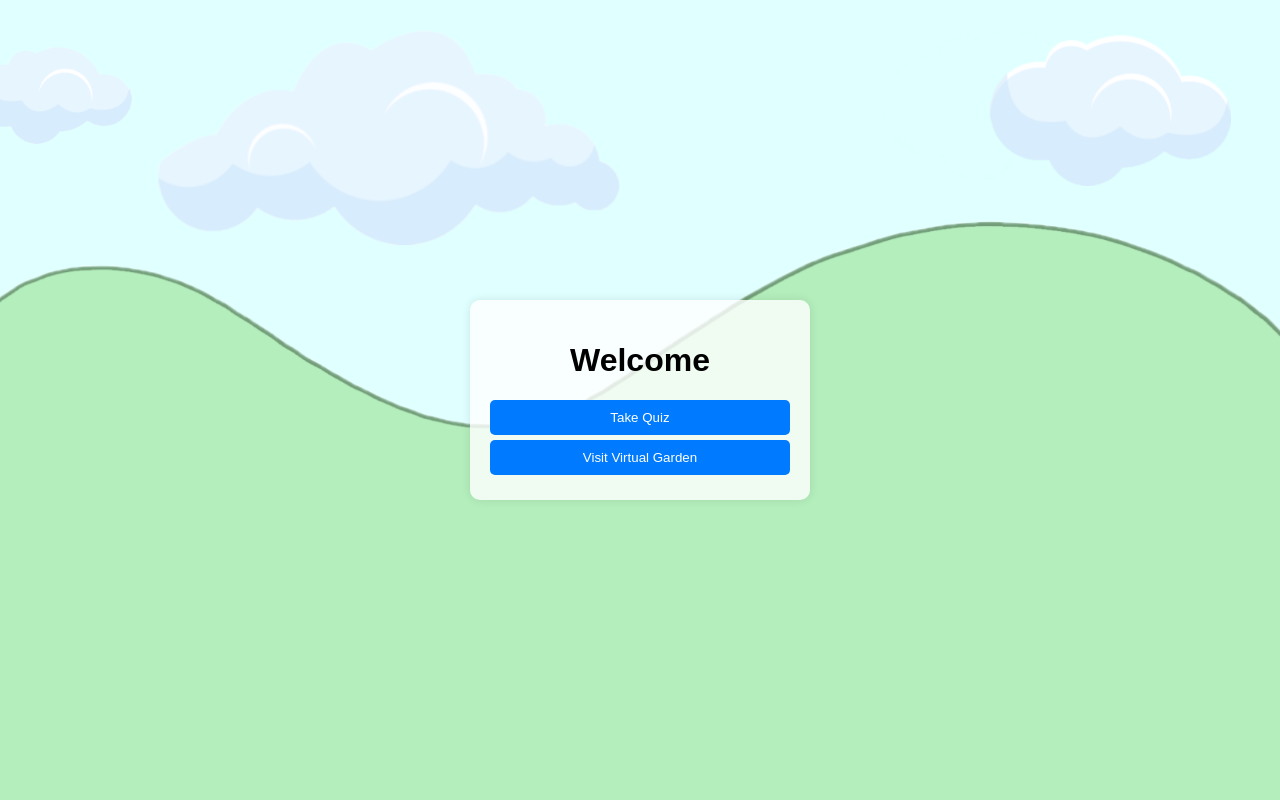
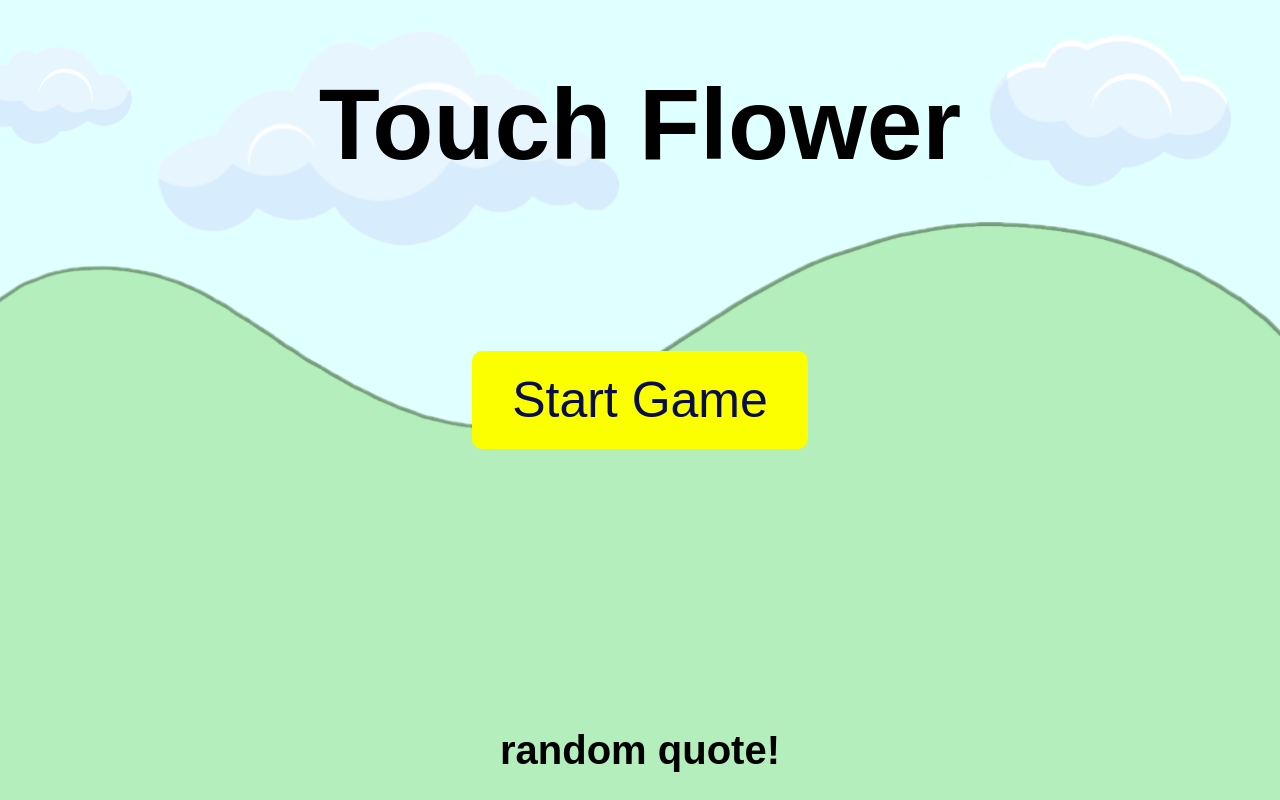
Before and after one commit to TheAlex7/VenusHacks2024, a website: page src/client/index.html in a window 1280 px wide. Drawn offline with Linux system fonts and the light colour scheme; a web font is replaced by a local one.

Commit message:
home screen rough draft

```diff
--- a/src/client/index.html
+++ b/src/client/index.html
@@ -7,10 +7,17 @@
     <link rel="stylesheet" href="styles.css">
 </head>
 <body>
+    <div id="game-title">
+        <h1>Touch Flower</h1>
+    </div>
+
+    <div id="quote">
+        <h1>random quote!</h1>
+    </div>
+
     <div id="home-screen">
-        <h1>Welcome</h1>
-        <button onclick="startQuiz()">Take Quiz</button>
-        <button onclick="visitGarden()">Visit Virtual Garden</button>
+        <button id="start-button" onclick="startQuiz()">Start Game</button>
+        <!-- <button onclick="visitGarden()">Visit Virtual Garden</button> -->
     </div>
     <div id="quiz-container" class="hidden">
         <h1>Quiz</h1>
--- a/src/client/styles.css
+++ b/src/client/styles.css
@@ -1,3 +1,5 @@
+@import url("https://fonts.googleapis.com/css?family=Sofia");
+
 body {
     font-family: Arial, sans-serif;
     background-image: url('background.png');
@@ -15,16 +17,39 @@ body {
     display: none;
 }
 
-#home-screen, #quiz-container, #garden-container {
-    background: rgba(255, 255, 255, 0.8); /* Slightly transparent background */
+#start-button {
+    background: rgba(251, 255, 0,1);
+    color: rgb(9, 13, 72);
+    font-size: 50px;
+    padding: 20px 40px;
+    border: none;
+    border-radius: 10px;
+    cursor: pointer;
+    transition: background 0.3s;
+}
+
+#start-button:hover {
+    background: rgb(209, 211, 115);
+}
+/*
+#home-screen{
+    background: rgba(255, 251, 38,1);
+    padding:20px;
+    border-radius: 10px;
+} */
+#quiz-container, #garden-container {
+    background: rgba( 0, 48.2, 51.4, 0.6); /* Slightly transparent background */
     padding: 20px;
+    color:aliceblue;
+    /* font-family: "Sofia", Arial; */
     border-radius: 10px;
     box-shadow: 0 0 10px rgba(0, 0, 0, 0.1);
-    width: 300px;
+    width: 500px;
+    height: 700px;
     text-align: center;
 }
 
-#home-screen button, #garden-container button {
+#garden-container button {
     display: block;
     width: 100%;
     padding: 10px;
@@ -37,8 +62,22 @@ body {
     transition: background 0.3s;
 }
 
-#home-screen button:hover, #garden-container button:hover {
+#garden-container button:hover {
     background: #0056b3;
+}
+#quote{
+    text-align: center;
+    position: absolute;
+    color: black;
+    font-size: 20px;
+    bottom: 0;
+}
+#game-title{
+    text-align: center;
+    position: absolute;
+    color: black;
+    font-size: 50px;
+    top: 0;
 }
 
 #question {
```
